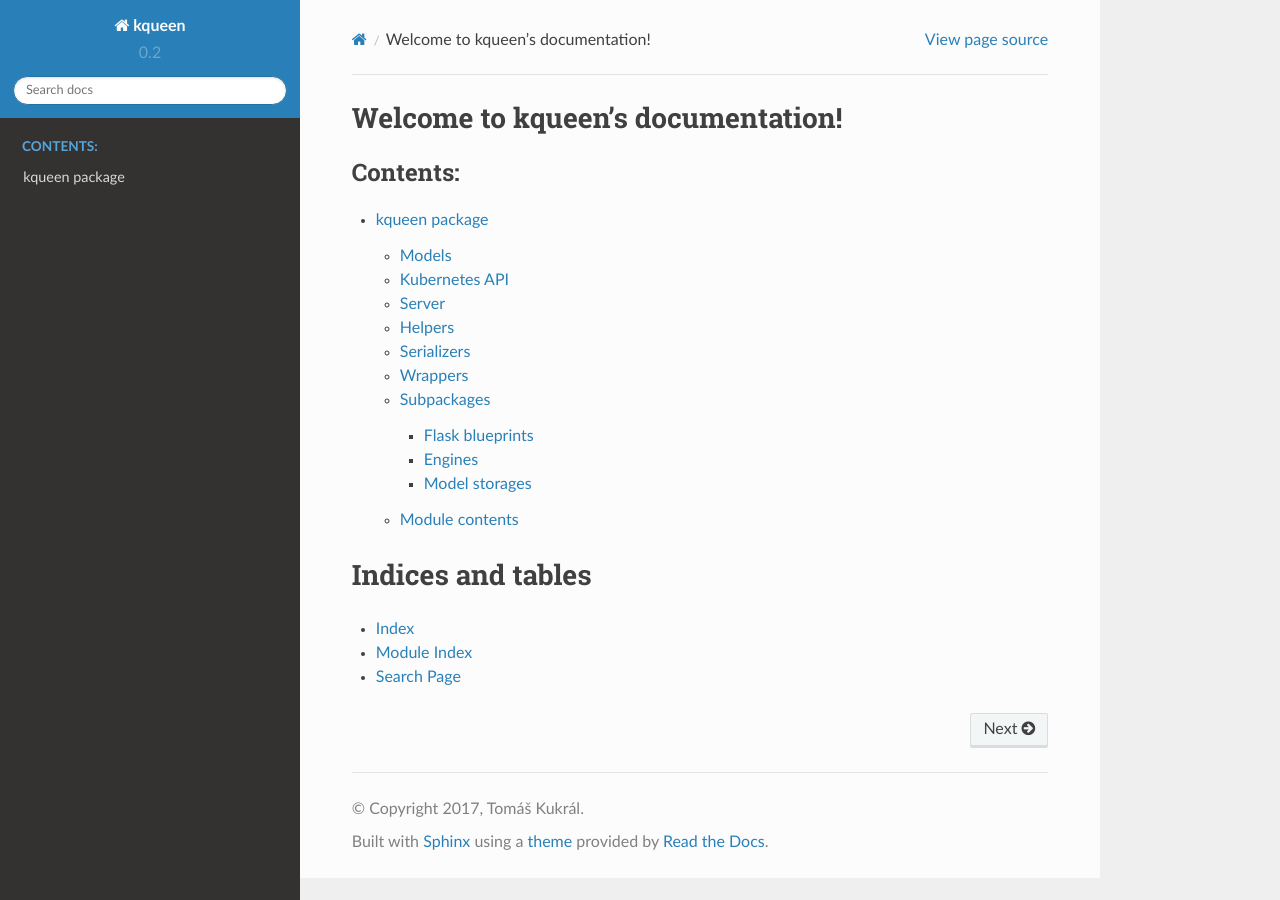
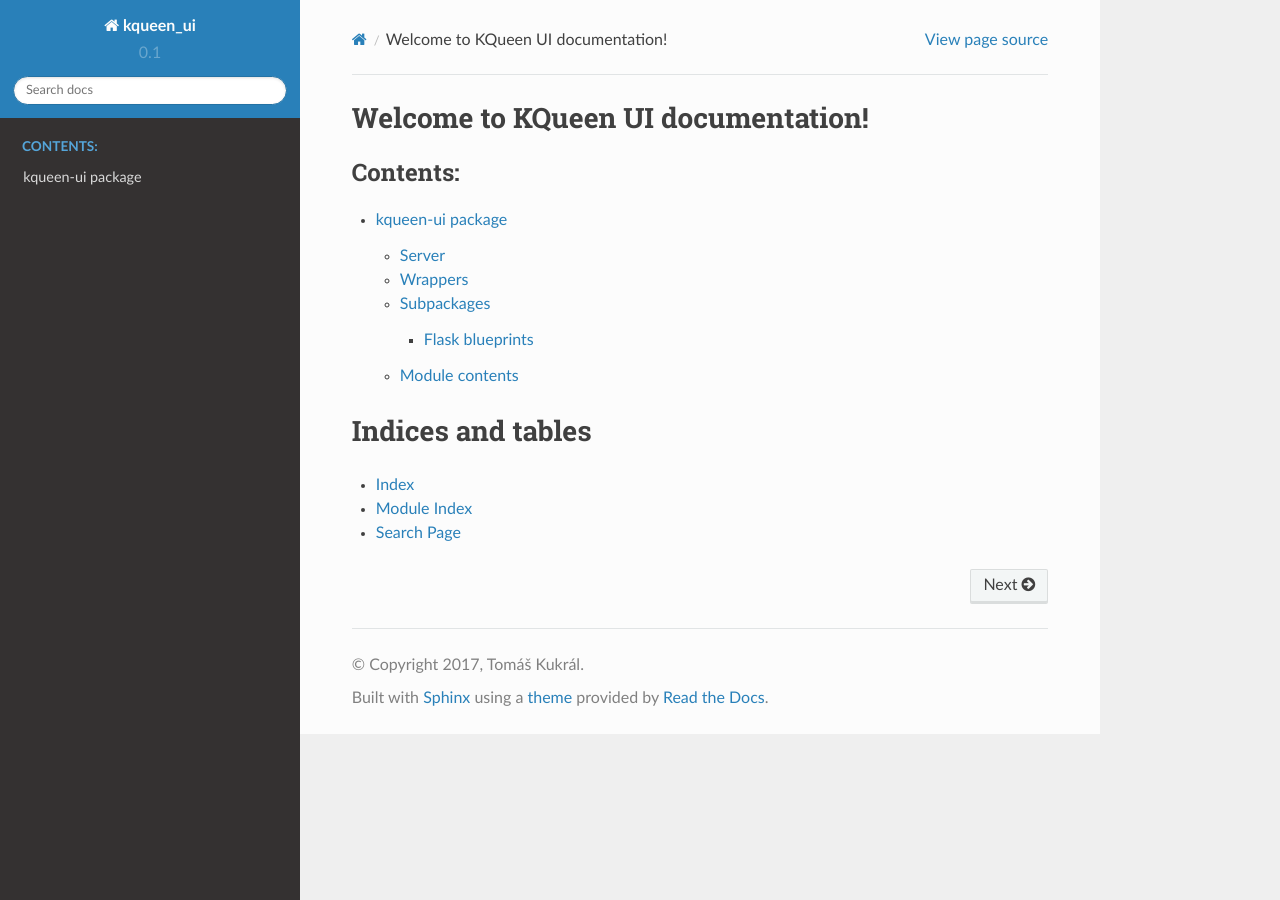
Before and after one commit to Mirantis/kqueen-ui, a Sphinx documentation site: the page built from docs/index.rst, in a window 1280 px wide. Built offline with Sphinx 7.4.7 and the Read the Docs theme 2.0.0, drawn with Linux system fonts in a browser that asks for light colours.

```diff
--- a/docs/conf.py
+++ b/docs/conf.py
@@ -1,27 +1,6 @@
 #!/usr/bin/env python3
 # -*- coding: utf-8 -*-
 #
-# kqueen documentation build configuration file, created by
-# sphinx-quickstart on Sun Oct  8 22:52:27 2017.
-#
-# This file is execfile()d with the current directory set to its
-# containing dir.
-#
-# Note that not all possible configuration values are present in this
-# autogenerated file.
-#
-# All configuration values have a default; values that are commented out
-# serve to show the default.
-
-# If extensions (or modules to document with autodoc) are in another directory,
-# add these directories to sys.path here. If the directory is relative to the
-# documentation root, use os.path.abspath to make it absolute, like shown here.
-#
-# import os
-# import sys
-# sys.path.insert(0, os.path.abspath('.'))
-
-
 # -- General configuration ------------------------------------------------
 
 # If your documentation needs a minimal Sphinx version, state it here.
@@ -50,7 +29,7 @@ source_suffix = '.rst'
 master_doc = 'index'
 
 # General information about the project.
-project = 'kqueen'
+project = 'kqueen_ui'
 copyright = u'2017, Tomáš Kukrál'
 author = u'Tomáš Kukrál, Adam Tengler, Aleš Komárek'
 
@@ -59,9 +38,9 @@ author = u'Tomáš Kukrál, Adam Tengler, Aleš Komárek'
 # built documents.
 #
 # The short X.Y version.
-version = '0.2'
+version = '0.1'
 # The full version, including alpha/beta/rc tags.
-release = '0.2'
+release = '0.1'
 
 # The language for content autogenerated by Sphinx. Refer to documentation
 # for a list of supported languages.
@@ -119,7 +98,7 @@ html_sidebars = {
 # -- Options for HTMLHelp output ------------------------------------------
 
 # Output file base name for HTML help builder.
-htmlhelp_basename = 'kqueendoc'
+htmlhelp_basename = 'kqueen_uidoc'
 
 
 # -- Options for LaTeX output ---------------------------------------------
@@ -146,7 +125,7 @@ latex_elements = {
 # (source start file, target name, title,
 #  author, documentclass [howto, manual, or own class]).
 latex_documents = [
-    (master_doc, 'kqueen.tex', 'kqueen Documentation',
+    (master_doc, 'kqueen_ui.tex', 'KQueen UI Documentation',
      'Tomáš Kukrál', 'manual'),
 ]
 
@@ -156,7 +135,7 @@ latex_documents = [
 # One entry per manual page. List of tuples
 # (source start file, name, description, authors, manual section).
 man_pages = [
-    (master_doc, 'kqueen', 'kqueen Documentation',
+    (master_doc, 'kqueen_ui', 'KQueen UI Documentation',
      [author], 1)
 ]
 
@@ -167,8 +146,8 @@ man_pages = [
 # (source start file, target name, title, author,
 #  dir menu entry, description, category)
 texinfo_documents = [
-    (master_doc, 'kqueen', 'kqueen Documentation',
-     author, 'kqueen', 'One line description of project.',
+    (master_doc, 'kqueen_ui', 'KQueen UI Documentation',
+     author, 'kqueen_ui', 'One line description of project.',
      'Miscellaneous'),
 ]
 
--- a/docs/index.rst
+++ b/docs/index.rst
@@ -1,16 +1,11 @@
-.. kqueen documentation master file, created by
-   sphinx-quickstart on Sun Oct  8 22:52:27 2017.
-   You can adapt this file completely to your liking, but it should at least
-   contain the root `toctree` directive.
-
-Welcome to kqueen's documentation!
-==================================
+Welcome to KQueen UI documentation!
+===================================
 
 .. toctree::
    :maxdepth: 3
    :caption: Contents:
 
-   kqueen
+   kqueen_ui
 
 
 
--- a/docs/kqueen.blueprints.rst
+++ b/docs/kqueen_ui.blueprints.rst
@@ -6,13 +6,12 @@ Subpackages
 
 .. toctree::
 
-    kqueen.blueprints.api
-    kqueen.blueprints.ui
+    kqueen_ui.blueprints.ui
 
 Module contents
 ---------------
 
-.. automodule:: kqueen.blueprints
+.. automodule:: kqueen_ui.blueprints
     :members:
     :undoc-members:
     :show-inheritance:
--- a/docs/modules.rst
+++ b/docs/modules.rst
@@ -1,7 +1,7 @@
-kqueen
-======
+kqueen_ui
+=========
 
 .. toctree::
    :maxdepth: 4
 
-   kqueen
+   kqueen_ui
--- a/requirements.txt
+++ b/requirements.txt
@@ -1,5 +1,4 @@
 Flask==0.12.2
-Flask-JWT
 Flask-Table
 Flask-WTF
 gunicorn
--- a/setup.py
+++ b/setup.py
@@ -14,7 +14,7 @@ setup(
     author_email='atengler@mirantis.com',
     license='MIT',
     url='https://github.com/atengler/kqueen-ui/',
-    download_url='https://github.com/Mirantis/atengler/archive/v{}.tar.gz'.format(version),
+    download_url='https://github.com/atengler/archive/v{}.tar.gz'.format(version),
     packages=find_packages(),
     zip_safe=False,
     install_requires=[
```
Also changed, not shown: RATIONALE.md (deleted, +0 -42 lines), README.md (+4 -16 lines), docs/kqueen.blueprints.api.rst (deleted, +0 -30 lines), docs/kqueen.engines.rst (deleted, +0 -22 lines), docs/kqueen.rst (deleted, +0 -71 lines), docs/kqueen.storages.rst (deleted, +0 -22 lines), docs/kqueen_ui.blueprints.ui.rst (renamed from docs/kqueen.blueprints.ui.rst, +10 -10 lines), docs/kqueen_ui.rst (added, +34 -0 lines), gulpfile.js (+6 -6 lines), 2 other files.
